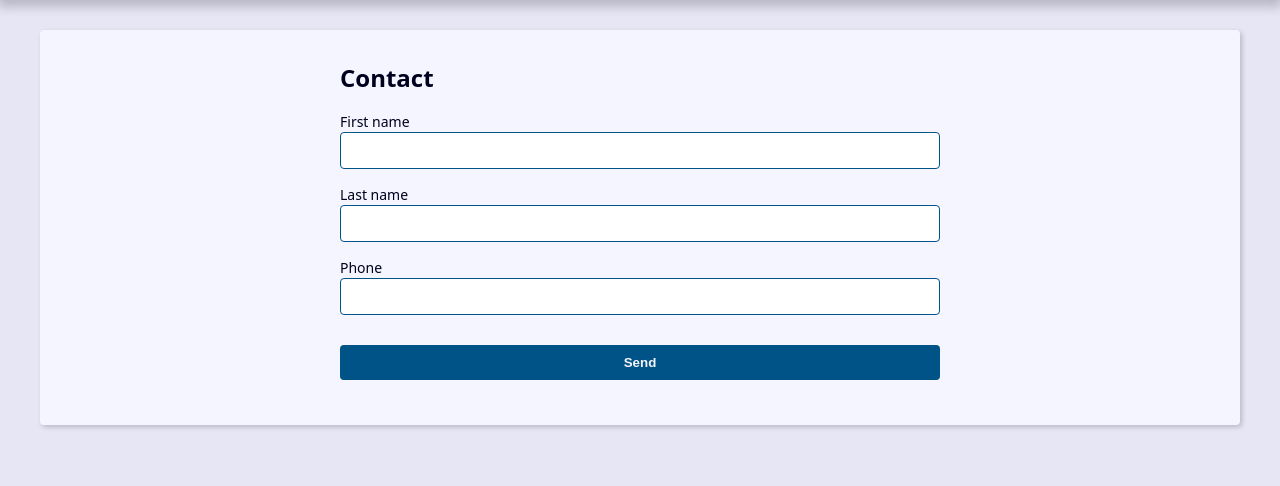
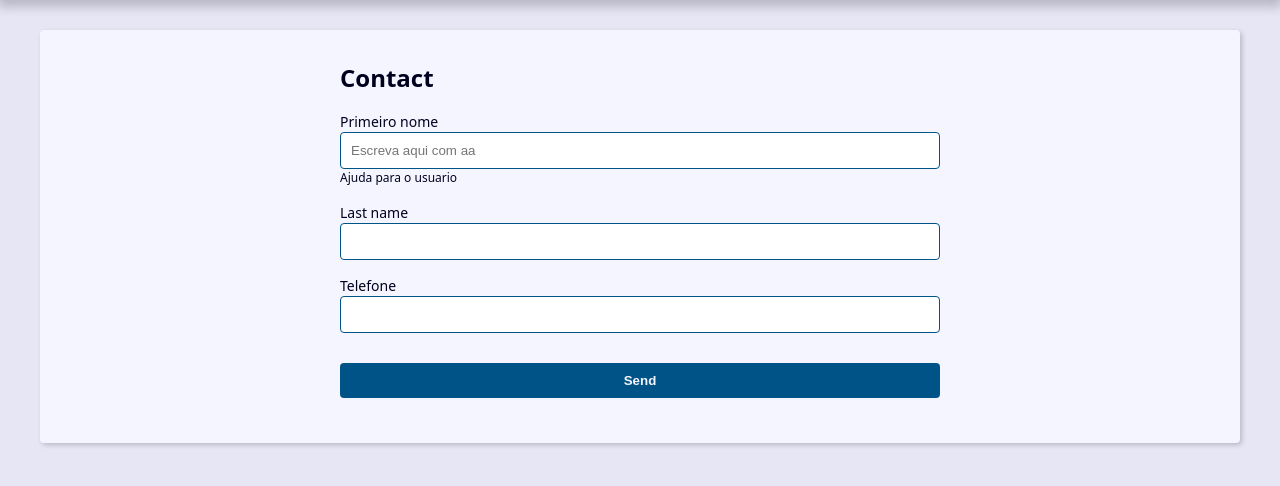
Before and after one commit to luizcheva/projetoAgenda, a Django app: page /contact/create/ in a window 1280 px wide. Shown: the part 239-725 px from the top of the page. Run offline with Django 4.2, Linux system fonts and the light colour scheme.

Commit message:
Editando os campos com o ContactForm

```diff
--- a/contact/forms.py
+++ b/contact/forms.py
@@ -5,6 +5,25 @@ from . import models
 
 
 class ContactForm(forms.ModelForm):
+    first_name = forms.CharField(
+        widget=forms.TextInput(
+            attrs={
+                'class': 'classe-a classe-b',
+                'placeholder': 'Escreva aqui com aa'
+            }
+        ),
+        label='Primeiro nome',
+        help_text='Ajuda para o usuario'
+    )
+
+    def __init__(self, *args, **kwargs):
+        super().__init__(*args, **kwargs)
+
+        # self.fields['first_name'].widget.attrs.update({
+        #     'class': 'classe-a classe-b',
+        #     'placeholder': 'Escreva aqui com __init__'
+        # })
+
     class Meta:
         model = models.Contact
         fields = (
@@ -12,6 +31,14 @@ class ContactForm(forms.ModelForm):
             'last_name',
             'phone',
         )
+        # widgets = {
+        #     'first_name': forms.TextInput(
+        #         attrs={
+        #             'class': 'classe-a classe-b',
+        #             'placeholder': 'Escreva aqui'
+        #         }
+        #     )
+        # }
 
     def clean(self):
         self.add_error(
--- a/contact/models.py
+++ b/contact/models.py
@@ -27,7 +27,7 @@ class Category(models.Model):
 class Contact(models.Model):
     first_name = models.CharField(max_length=50)
     last_name = models.CharField(max_length=50, blank=True)
-    phone = models.CharField(max_length=50)
+    phone = models.CharField(max_length=50, verbose_name='Telefone')
     email = models.EmailField(max_length=254, blank=True)
     created_date = models.DateTimeField(default=timezone.now)
     description = models.TextField(blank=True)
--- a/contact/templates/contact/create.html
+++ b/contact/templates/contact/create.html
@@ -19,8 +19,11 @@
                     <div class="form-group">
                         <label for="{{ field.id_for_label }}">{{ field.label }}</label>
                         {{ field }}
+                        {{ field.errors }}
 
-                        {{ field.errors }}
+                        {% if field.help_text %}
+                            <p class="help-text">{{  field.help_text }}</p>
+                        {% endif %}
                     </div>
                 {% endfor %}
             </div>
```
